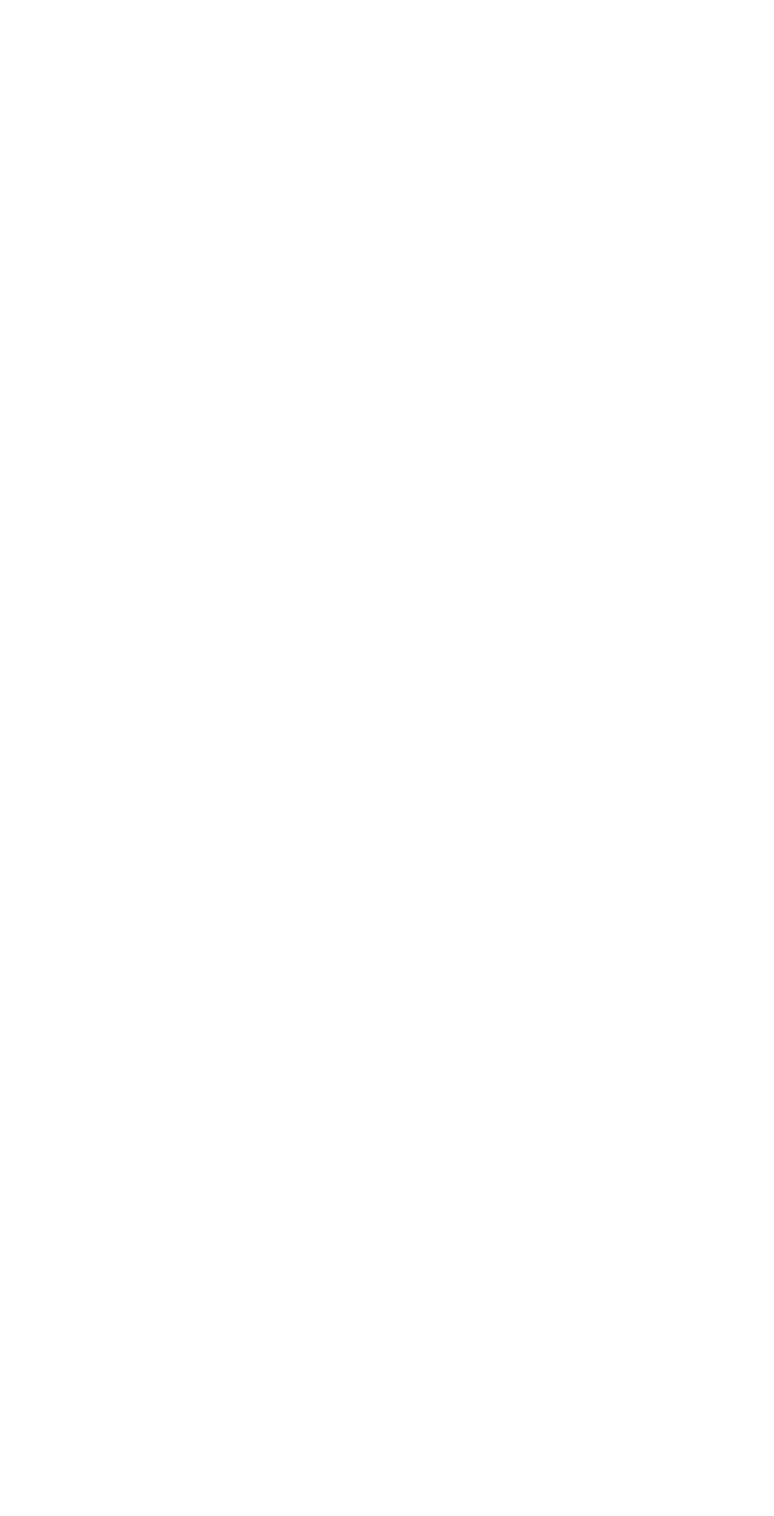
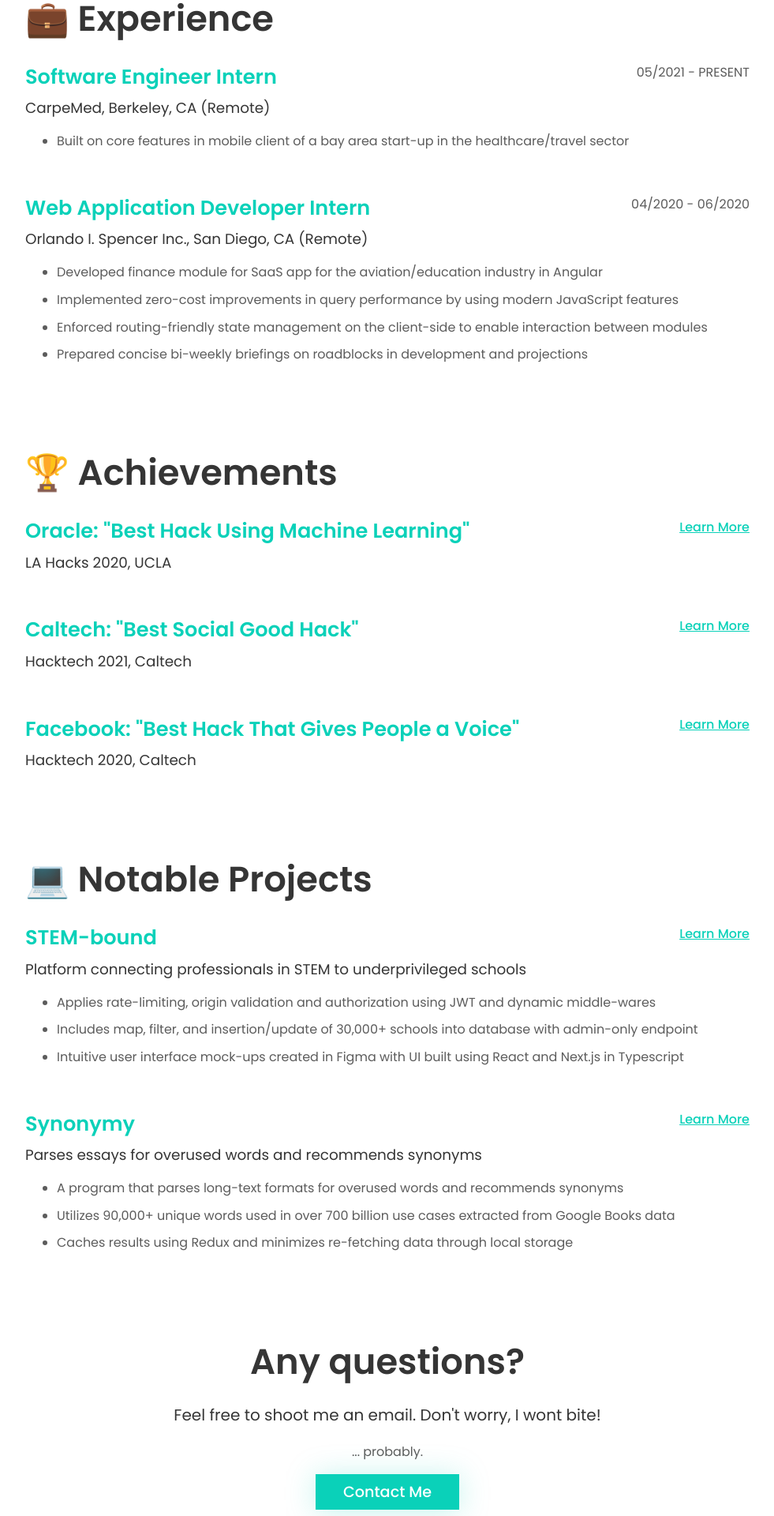
Before and after one commit to omerdemirkan/portfolio-2.0, a Next.js app: page /about-me in a window 1280 px wide. Shown: the part 480-2400 px from the top of the page at 79% size, without its empty margins (149-1130 px from the left). Before the commit the page ends 800 px from the top, so only its background shows below. Built offline with nearby package versions, Linux system fonts and the light colour scheme.

Commit message:
create first-iteration about me page

```diff
--- /dev/null
+++ b/components/ContentBlock.js
@@ -0,0 +1,32 @@
+import ContentBlockHeader from "./ContentBlockHeader";
+import ContentBlockList from "./ContentBlockList";
+
+function ContentBlock({
+    title,
+    subtitle,
+    action,
+    noAccent,
+    items,
+    learnMoreUrl,
+}) {
+    return (
+        <div className="content-block-container">
+            <ContentBlockHeader
+                title={title}
+                subtitle={subtitle}
+                action={action}
+                noAccent={noAccent}
+                learnMoreUrl={learnMoreUrl}
+            />
+            {items && <ContentBlockList items={items} />}
+
+            <style jsx>{`
+                .content-block-container {
+                    margin-bottom: 2rem;
+                }
+            `}</style>
+        </div>
+    );
+}
+
+export default ContentBlock;
--- /dev/null
+++ b/components/ContentBlockHeader.js
@@ -0,0 +1,76 @@
+function ContentBlockHeader({
+    title,
+    subtitle,
+    action,
+    noAccent,
+    learnMoreUrl,
+}) {
+    const titleElement = title && (
+        <h3
+            className={!noAccent ? "accent " : ""}
+            style={{
+                marginBottom: ".4rem",
+            }}
+        >
+            {title}
+        </h3>
+    );
+
+    if (!action && learnMoreUrl)
+        action = (
+            <a
+                href={learnMoreUrl}
+                target="_blank"
+                rel="noopener noreferrer"
+                className="accent underline"
+            >
+                Learn More
+            </a>
+        );
+    else if (titleElement && learnMoreUrl)
+        titleElement = (
+            <a
+                href={learnMoreUrl}
+                target="_blank"
+                rel="noopener noreferrer"
+                className="accent underline"
+            >
+                {titleElement}
+            </a>
+        );
+
+    return (
+        <div className="content-block-container">
+            <div>
+                {titleElement}
+                {subtitle && <h6 className="subtitle">{subtitle}</h6>}
+            </div>
+            {typeof action === "string" ? (
+                <p className="action">{action}</p>
+            ) : (
+                <span className="action">{action}</span>
+            )}
+
+            <style jsx>{`
+                .content-block-container {
+                    display: flex;
+                    justify-content: space-between;
+                    flex-wrap: wrap;
+                }
+                .title {
+                    margin-bottom: 0.4rem;
+                }
+
+                .subtitle {
+                    margin: 0rem;
+                }
+
+                .action {
+                    margin-top: 1.4rem;
+                }
+            `}</style>
+        </div>
+    );
+}
+
+export default ContentBlockHeader;
--- /dev/null
+++ b/components/ContentBlockList.js
@@ -0,0 +1,21 @@
+import React from "react";
+
+function ContentBlockList({ items }) {
+    return (
+        <>
+            <ul className="content-block-list">
+                {items.map((item) => (
+                    <li>{item}</li>
+                ))}
+            </ul>
+            <style jsx>{`
+                .content-block-list li {
+                    margin: 0.6rem 0;
+                    color: var(--contrast-secondary);
+                }
+            `}</style>
+        </>
+    );
+}
+
+export default ContentBlockList;
--- a/components/Layout.js
+++ b/components/Layout.js
@@ -16,7 +16,7 @@ function Layout({ children, activePath }) {
                 }
 
                 .layout main {
-                    padding: 4rem 0;
+                    padding: 4rem 0 16rem;
                 }
             `}</style>
         </div>
--- a/components/NavBar.js
+++ b/components/NavBar.js
@@ -5,7 +5,7 @@ import Link from "next/link";
 const navigationElements = [
     { label: "home", path: "/" },
     { label: "about me", path: "/about-me" },
-    { label: "contact me", path: "/contact-me" },
+    { label: "contact me", path: "mailto:omerfarukpiano@gmail.com" },
 ];
 
 function NavBar({ activePath }) {
--- a/pages/about-me.js
+++ b/pages/about-me.js
@@ -1,5 +1,79 @@
 import Head from "next/head";
+import Button from "../components/Button";
+import ContentBlock from "../components/ContentBlock";
 import Layout from "../components/Layout";
+
+const education = [
+    {
+        title: "University of California, Los Angeles",
+        subtitle: "Bachelor of Science, Computer Science",
+        action: "2023 (Expected)",
+    },
+];
+
+const expriences = [
+    {
+        title: "Software Engineer Intern",
+        subtitle: "CarpeMed, Berkeley, CA (Remote)",
+        items: [
+            "Built on core features in mobile client of a bay area start-up in the healthcare/travel sector",
+        ],
+        action: "05/2021 - PRESENT",
+    },
+    {
+        title: "Web Application Developer Intern",
+        subtitle: "Orlando I. Spencer Inc., San Diego, CA (Remote)",
+        items: [
+            "Developed finance module for SaaS app for the aviation/education industry in Angular",
+            "Implemented zero-cost improvements in query performance by using modern JavaScript features",
+            "Enforced routing-friendly state management on the client-side to enable interaction between modules",
+            "Prepared concise bi-weekly briefings on roadblocks in development and projections",
+        ],
+        action: "04/2020 - 06/2020",
+    },
+];
+
+const achievements = [
+    {
+        title: 'Oracle: "Best Hack Using Machine Learning"',
+        subtitle: "LA Hacks 2020, UCLA",
+        learnMoreUrl: "https://devpost.com/software/socialsense-ai",
+    },
+    {
+        title: 'Caltech: "Best Social Good Hack"',
+        subtitle: "Hacktech 2021, Caltech",
+        learnMoreUrl: "https://devpost.com/software/axess",
+    },
+    {
+        title: 'Facebook: "Best Hack That Gives People a Voice"',
+        subtitle: "Hacktech 2020, Caltech",
+        learnMoreUrl: "https://devpost.com/software/journaly",
+    },
+];
+
+const projects = [
+    {
+        title: "STEM-bound",
+        subtitle:
+            "Platform connecting professionals in STEM to underprivileged schools",
+        items: [
+            "Applies rate-limiting, origin validation and authorization using JWT and dynamic middle-wares",
+            "Includes map, filter, and insertion/update of 30,000+ schools into database with admin-only endpoint",
+            "Intuitive user interface mock-ups created in Figma with UI built using React and Next.js in Typescript",
+        ],
+        learnMoreUrl: "https://stembound.education",
+    },
+    {
+        title: "Synonymy",
+        subtitle: "Parses essays for overused words and recommends synonyms",
+        items: [
+            "A program that parses long-text formats for overused words and recommends synonyms",
+            "Utilizes 90,000+ unique words used in over 700 billion use cases extracted from Google Books data",
+            "Caches results using Redux and minimizes re-fetching data through local storage",
+        ],
+        learnMoreUrl: "https://github.com/omerdemirkan/synonymy",
+    },
+];
 
 function aboutMePage() {
     return (
@@ -7,6 +81,53 @@ function aboutMePage() {
             <Head>
                 <title>Omer Demirkan - About Me</title>
             </Head>
+
+            <h1 style={{ marginBottom: "0" }}>🏫 Education</h1>
+            {education.map((e) => (
+                <ContentBlock {...e} />
+            ))}
+
+            <br />
+            <br />
+
+            <h1 style={{ marginBottom: "0" }}>💼 Experience</h1>
+            {expriences.map((e) => (
+                <ContentBlock {...e} />
+            ))}
+
+            <br />
+            <br />
+
+            <h1 style={{ marginBottom: "0" }}>🏆 Achievements</h1>
+            {achievements.map((a) => (
+                <ContentBlock {...a} />
+            ))}
+
+            <br />
+            <br />
+
+            <h1 style={{ marginBottom: "0" }}>💻 Notable Projects</h1>
+            {projects.map((p) => (
+                <ContentBlock {...p} />
+            ))}
+
+            <br />
+            <br />
+
+            <div className="contact-me-section">
+                <h1 style={{ marginBottom: "0" }}>Any questions?</h1>
+                <h5>
+                    Feel free to shoot me an email. Don't worry, I wont bite!
+                </h5>
+                <p> ... probably.</p>
+                <Button>Contact Me</Button>
+            </div>
+
+            <style jsx>{`
+                .contact-me-section {
+                    text-align: center;
+                }
+            `}</style>
         </Layout>
     );
 }
--- a/styles/globals.css
+++ b/styles/globals.css
@@ -79,3 +79,11 @@ p {
 hr {
   opacity: 0.35;
 }
+
+.accent {
+  color: var(--accent);
+}
+
+.underline {
+  text-decoration: underline;
+}
```
Also changed, not shown: pages/index.js (+5 -7 lines).
